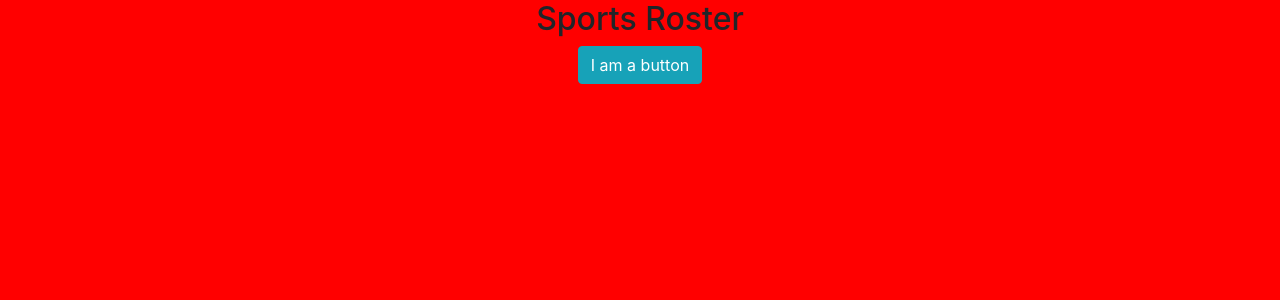
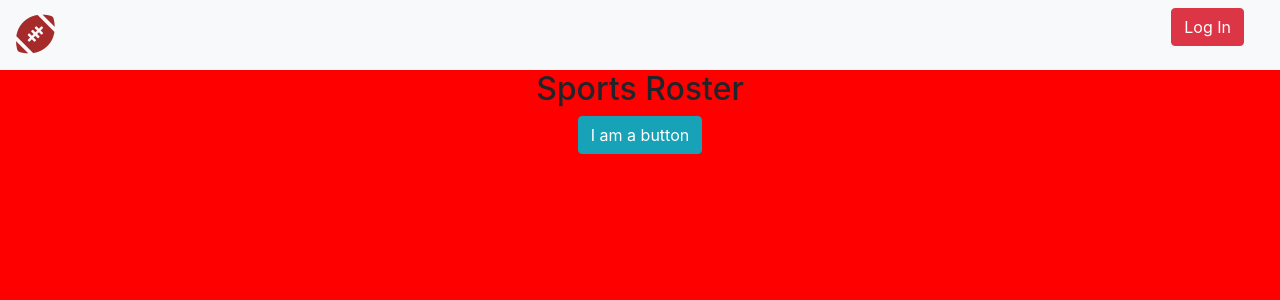
Before and after one commit to MLogan1998/sports-roster, a React (Create React App) app: page / in a window 1280 px wide. Shown: the top 300 px of the page. Built offline with nearby package versions, Linux system fonts and the light colour scheme; no server answers.

Commit message:
added google auth to app. setup firebase app

```diff
--- a/src/App/App.js
+++ b/src/App/App.js
@@ -1,10 +1,42 @@
 import React from 'react';
+import firebase from 'firebase/app';
+import 'firebase/auth';
+
+import connection from '../helpers/data/connection';
+
+import NavBar from '../Components/NavBar/NavBar';
+// import Auth from '../Components/Auth/auth';
+
 import './App.scss';
 
+connection();
+
 class App extends React.Component {
+  state = {
+    authed: false,
+  }
+
+  componentDidMount() {
+    this.removeListener = firebase.auth().onAuthStateChanged((user) => {
+      if (user) {
+        this.setState({ authed: true });
+      } else {
+        this.setState({ authed: false });
+      }
+    });
+  }
+
+  componentWillUnmount() {
+    this.removeListener();
+  }
+
   render() {
+    const { authed } = this.state;
+
     return (
       <div className="App">
+        <NavBar authed={authed}/>
+        {/* <Auth authed={authed}/> */}
         <h2>Sports Roster</h2>
         <button className="btn btn-info">I am a button</button>
       </div>
--- /dev/null
+++ b/src/Components/Auth/auth.js
@@ -0,0 +1,34 @@
+import React from 'react';
+import PropTypes from 'prop-types';
+import firebase from 'firebase/app';
+import 'firebase/auth';
+
+class Auth extends React.Component {
+  static propTypes = {
+    authed: PropTypes.bool.isRequired,
+  }
+
+  logIn = (e) => {
+    e.preventDefault();
+    const googleProvider = new firebase.auth.GoogleAuthProvider();
+    firebase.auth().signInWithPopup(googleProvider);
+  }
+
+  signOut = (e) => {
+    e.preventDefault();
+    firebase.auth().signOut();
+  }
+
+  render() {
+    const { authed } = this.props;
+    return (
+      <li>
+        {
+          authed ? (<button className="btn btn-danger logOutBtn" onClick={this.signOut}>Log Out</button>) : (<button className="btn btn-danger logInBtn" onClick={this.logIn}>Log In</button>)
+        }
+      </li>
+    );
+  }
+}
+
+export default Auth;
--- /dev/null
+++ b/src/Components/NavBar/NavBar.js
@@ -0,0 +1,36 @@
+/* eslint-disable jsx-a11y/anchor-is-valid */
+import React from 'react';
+import PropTypes from 'prop-types';
+import firebase from 'firebase/app';
+import 'firebase/auth';
+
+import './NavBar.scss';
+
+import Auth from '../Auth/auth';
+
+class NavBar extends React.Component {
+  static propTypes = {
+    authed: PropTypes.bool,
+  }
+
+  signOut = (e) => {
+    e.preventDefault();
+    firebase.auth().signOut();
+  }
+
+  render() {
+    const { authed } = this.props;
+    return (
+      <nav className="navbar navbar-expand-lg navbar-light bg-light">
+      <a className="navbar-brand" href="#"><i class="fas fa-football-ball fa-2x"></i></a>
+      <ul className = "ml-auto">
+      <li>
+      <Auth authed={authed}/>
+      </li>
+      </ul>
+      </nav>
+    );
+  }
+}
+
+export default NavBar;
--- /dev/null
+++ b/src/Components/NavBar/NavBar.scss
@@ -0,0 +1,11 @@
+.ml-auto {
+  list-style: none;
+}
+
+.logOutBtn, .logInBtn {
+  margin-right: 20px;
+}
+
+.fa-football-ball {
+  color: brown;
+}
--- /dev/null
+++ b/src/helpers/data/authData.js
@@ -0,0 +1,6 @@
+import firebase from 'firebase/app';
+import 'firebase/auth';
+
+const getUid = () => firebase.auth().currentUser.uid;
+
+export default { getUid };
--- /dev/null
+++ b/src/helpers/data/connection.js
@@ -0,0 +1,10 @@
+import firebase from 'firebase/app';
+import apiKeys from '../apiKeys.json';
+
+const firebaseApp = () => {
+  if (!firebase.apps.length) {
+    firebase.initializeApp(apiKeys.firebaseConfig);
+  }
+};
+
+export default firebaseApp;
```
Also changed, not shown: src/helpers/apiKeys.example.json (added, +11 -0 lines), 1 other file (tests, documents, lock files or other folders).
